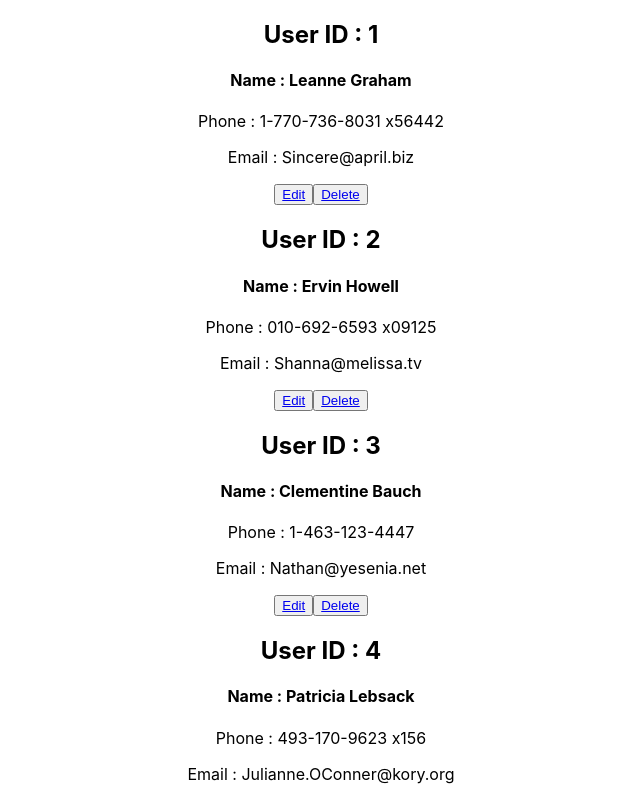
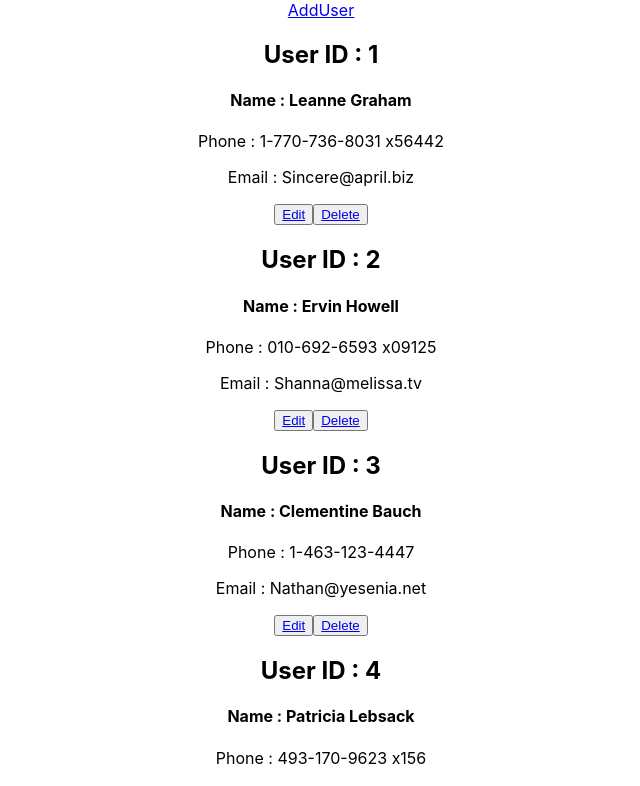
Before and after one commit to JithanRoy/ContactDetails, a React (Create React App) app: page / in a window 1280 px wide. Shown: the top 786 px of the page, without its empty margins (319-959 px from the left). Built offline with nearby package versions, Linux system fonts and the light colour scheme; data requests are answered from the project's data file; the HTML template or start-up script is replaced by a standard one.

Commit message:
last update

```diff
--- a/package.json
+++ b/package.json
@@ -5,7 +5,8 @@
   "dependencies": {
     "@emotion/react": "^11.9.3",
     "@emotion/styled": "^11.9.3",
-    "@mui/material": "^5.8.5",
+    "@mui/material": "^5.8.6",
+    "@mui/styled-engine-sc": "^5.8.0",
     "@testing-library/jest-dom": "^5.16.4",
     "@testing-library/react": "^13.3.0",
     "@testing-library/user-event": "^13.5.0",
@@ -14,6 +15,7 @@
     "react-dom": "^18.2.0",
     "react-router-dom": "^6.3.0",
     "react-scripts": "5.0.1",
+    "styled-components": "^5.3.5",
     "web-vitals": "^2.1.4"
   },
   "scripts": {
--- a/public/index.html
+++ b/public/index.html
@@ -18,6 +18,11 @@
       rel="stylesheet"
       href="https://fonts.googleapis.com/icon?family=Material+Icons"
     />
+    <link
+      rel="stylesheet"
+      href="https://fonts.googleapis.com/css?family=Roboto:300,400,500,700&display=swap"
+    />
+
 
 
     <!--
--- a/src/App.js
+++ b/src/App.js
@@ -3,6 +3,7 @@ import {Routes, Route} from 'react-router-dom';
 import UserList  from './Components/userList/UserList';
 import Edit from './Components/Edit';
 import Delete from './Components/Delete';
+import AddUser from './Components/AddUser';
 
 function App() {
   return (
@@ -11,6 +12,7 @@ function App() {
           <Route path="/" element={<UserList/>}/>
           <Route path='Edit' element={<Edit/>}/>
           <Route path='Delete' element={<Delete/>}/>
+          <Route path='AddUser' element={<AddUser/>}/>
       </Routes>
     </div>
   );
--- /dev/null
+++ b/src/Components/AddUser.js
@@ -0,0 +1,23 @@
+import React from 'react'
+import FormControl from '@mui/material/FormControl';
+import InputLabel from '@mui/material/InputLabel';
+import Input from '@mui/material/Input';
+import TextField from '@mui/material/Input';
+
+const AddUser = () => {
+  return (
+    <div className='App'>
+        <FormControl>
+            <InputLabel htmlFor="my-input">Email address</InputLabel>
+            <Input id="my-input" aria-describedby="my-helper-text" />
+
+            <InputLabel htmlFor="my-input">Name</InputLabel>
+            <Input id="my-input" aria-describedby="my-helper-text" />
+
+            <TextField id="standard-basic" label="Standard" variant="standard" />
+        </FormControl>
+    </div>
+  )
+}
+
+export default AddUser;
--- a/src/Components/userList/UserList.js
+++ b/src/Components/userList/UserList.js
@@ -15,28 +15,27 @@ const UserList = () => {
       console.log(result.data);
       setUser(result.data);
   }
-
   // console.log(users);
-
   return (
     <div>
-      {users.map((user) => (
-        <div>
-          <div key={user.id}>
-            <h2>User ID : {user.id}</h2>
-            <h4>Name : {user.name}</h4>
-            <p>Phone : {user.phone}</p>
-            <p>Email : {user.email}</p>
+      <div>
+        <Link to="/AddUser">AddUser</Link>
+      </div>
+      {users.map((user, index) => (
+        <div key={index}>
+          <div>
+              <h2>User ID : {user.id}</h2>
+              <h4>Name : {user.name}</h4>
+              <p>Phone : {user.phone}</p>
+              <p>Email : {user.email}</p>
           </div>
 
           <div>
             <button>
-              {" "}
-              <Link to="/Edit">Edit</Link>{" "}
+              <Link to="/Edit">Edit</Link>
             </button>
             <button>
-              {" "}
-              <Link to="/Delete">Delete</Link>{" "}
+              <Link to="/Delete">Delete</Link>
             </button>
           </div>
         </div>
```
Also changed, not shown: 1 other file (tests, documents, lock files or other folders).
